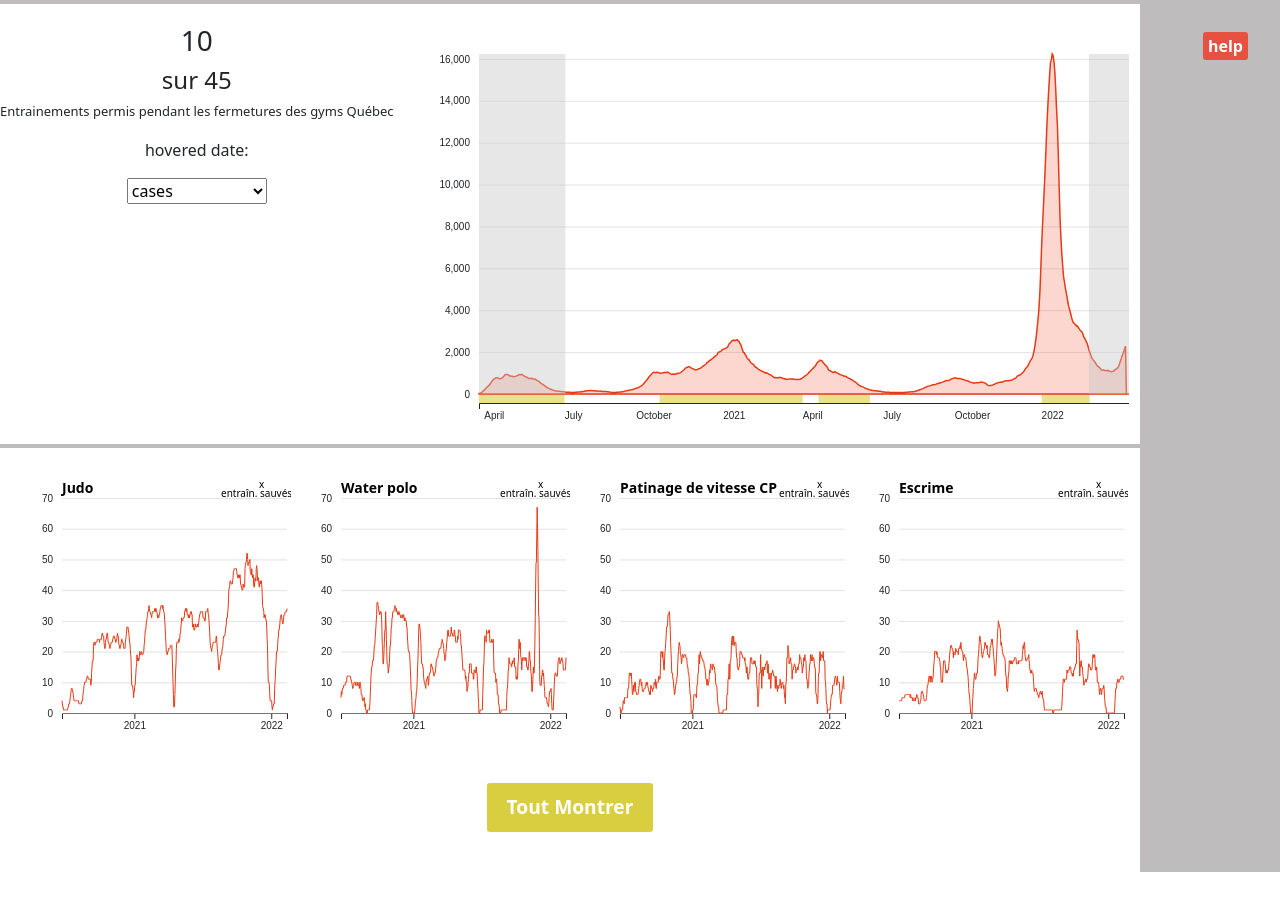
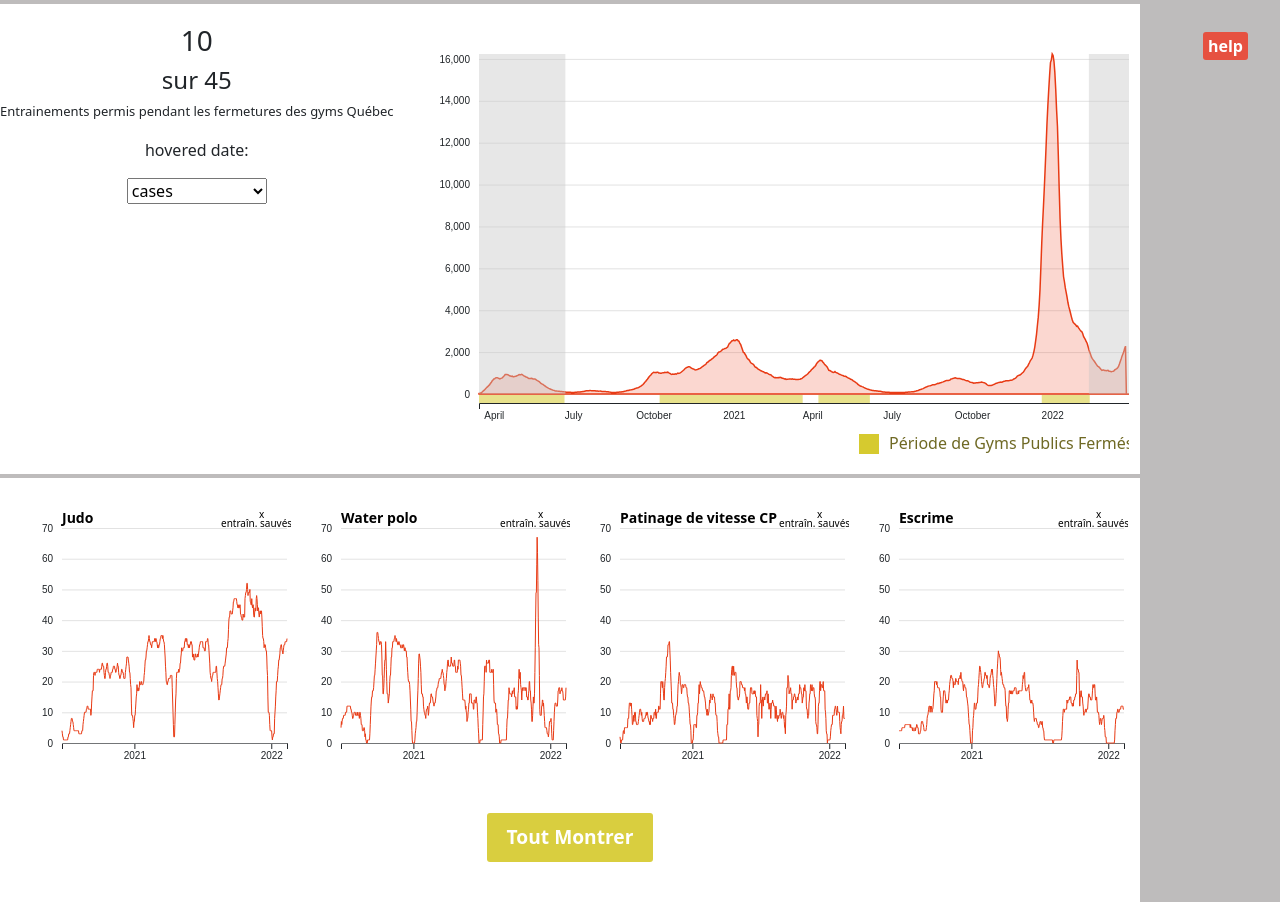
Before and after one commit to gaudasyl/INF8808_Covid-INS_H2022, a website built with Parcel: page projet/src/index.html in a window 1280 px wide. Before the commit the page ends 872 px from the top, so only its background shows below. Built offline with nearby package versions, Linux system fonts and the light colour scheme; files whose address does not match are found by name.

Commit message:
added legend

```diff
--- a/projet/src/assets/style.css
+++ b/projet/src/assets/style.css
@@ -117,5 +117,5 @@ main {
 }
 
 #close-button:hover {
-    background-color: rgb(86, 105, 123) ;
+    background-color: rgb(86, 105, 123);
 }
--- a/projet/src/scripts/covidViz.js
+++ b/projet/src/scripts/covidViz.js
@@ -36,10 +36,28 @@ export function DrawCovidViz(data, closedGymDates) {
     .append('svg')
     .attr('width', COVID_WIDTH + MARGIN.left + MARGIN.right)
     .attr('height', COVID_HEIGHT + MARGIN.top + MARGIN.bottom)
-    .style('margin-bottom', '20px')
+    // .style('margin-bottom', '50px')
     .append('g')
     .attr('transform',
       'translate(' + MARGIN.left + ',' + MARGIN.top + ')')
+
+  // Add Legend
+  var legend = d3.select('#covid-svg').append('svg')
+    .attr('width', COVID_WIDTH + MARGIN.left + MARGIN.right)
+    .attr('height', 50)
+  legend.append('rect')
+    .attr('x', COVID_WIDTH - 220)
+    .attr('y', 10)
+    .attr('width', 20)
+    .attr('height', 20)
+    .style('fill', '#d6ca2f')
+  legend.append('text')
+    .attr('x', COVID_WIDTH - 190)
+    .attr('y', 25)
+    .attr('width', 20)
+    .attr('height', 20)
+    .style('fill', '#6F6924')
+    .text('Période de Gyms Publics Fermés')
 
   // Add X axis --> it is a date format
   xScaleCov = d3.scaleTime()
```
